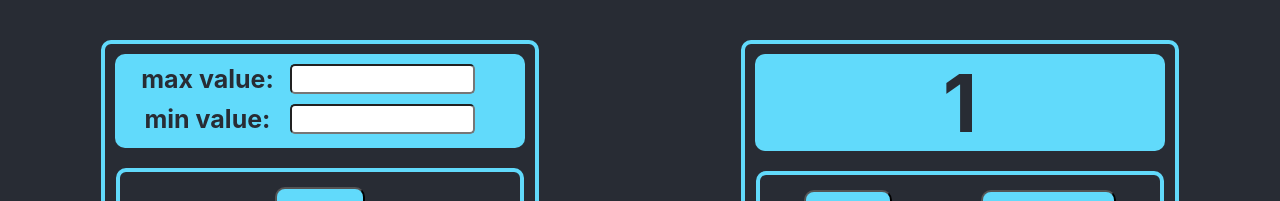
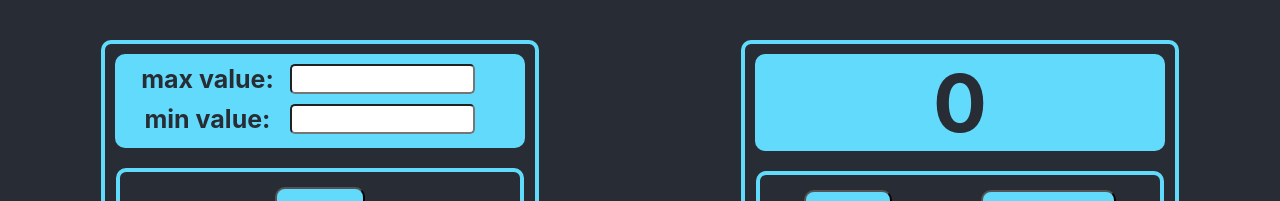
Before and after one commit to Rombeso/counter, a React (Create React App) app: page / in a window 1280 px wide. Shown: the top 201 px of the page. Built offline with nearby package versions, Linux system fonts and the light colour scheme.

Commit message:
Added functionality: min. value move to a counter and to apply when push a button reset.

```diff
--- a/src/App.tsx
+++ b/src/App.tsx
@@ -3,26 +3,27 @@ import './App.css';
 import {Counter} from "./Counter";
 import {Settings} from "./Settings";
 
-type datePropsType = {
-    data: number
-}
 
 function App() {
-    let [date, setDate] = useState(1)
-
-
-    const changeDate = (value: number)=> {
-        let inc = value
-        setDate(inc !== 0 ? date = date + inc : date = 1)
+    let [date, setDate] = useState(0)
+    let [minValue, setMinValue] = useState(0)
+    const changeDate = (minValue: number)=> {
+        setDate(date === minValue ? date = date + 1 : date = minValue)
     }
 
     return (
         <div className="App">
             <header className='App-header'>
-                <Settings />
+                <Settings changeDate={changeDate}
+                          minValue={minValue}
+                          setMinValue={setMinValue}
+                />
                 <Counter
                         date={date}
+                        setDate={setDate}
                         changeDate={changeDate}
+                        minValue={minValue}
+
                     />
             </header>
         </div>
--- a/src/Counter.tsx
+++ b/src/Counter.tsx
@@ -1,19 +1,23 @@
 import React, {useState} from "react";
 import {Button} from "./Components/Button";
 
-type dateTypeProps = {
-    date:number;
-    changeDate:(value: number) => void
+type DateTypeProps = {
+    date:number
+    setDate:(value:number)=>void
+    changeDate: (minValue: any)=>void
+    minValue: any
+}
+export const Counter =(props: DateTypeProps)=> {
 
-}
-export const Counter =(props: dateTypeProps)=> {
-
-    const onClickIncHandler = ()=> {
-        props.changeDate(1)
+    const onClickHandler = ()=> {
+        let newDate = props.date + 1;
+        props.setDate(newDate)
     }
 
-    const onClickResetHandler = ()=> {
-        props.changeDate(0)
+    const onClickReset = () => {
+        props.changeDate(+props.minValue)
+        console.log(props.minValue)
+
     }
 
     return (
@@ -22,10 +26,8 @@ export const Counter =(props: dateTypeProps)=> {
                 <span className={props.date === 5 ? 'error' : ''}>{props.date}</span>
             </div>
             <div className='SquareMin'>
-                {/*<button disabled={props.date === 5} onClick={()=>{onClickIncHandler()} }>inc</button>*/}
-                {/*<button onClick={()=>{onClickResetHandler()}}>reset</button>*/}
-                <Button callBack={onClickIncHandler} name='inc' date={props.date} />
-                <Button name='reset' callBack={onClickResetHandler}/>
+                <Button callBack={onClickHandler} name='inc' date={props.date} />
+                <Button name='reset' callBack={()=>onClickReset()}/>
             </div>
         </div>
     )
--- a/src/Settings.tsx
+++ b/src/Settings.tsx
@@ -1,9 +1,30 @@
-import React from "react";
+import React, {ChangeEvent, useState} from "react";
 import {Button} from "./Components/Button";
 
-export const Settings = () => {
-    const onClickHandler = () => {
-        console.log('Settings!')
+type datePropsType = {
+    changeDate:(minValue: number) => void
+    minValue: any
+    setMinValue:(minValue: any)=> void
+}
+
+export const Settings = (props:datePropsType) => {
+
+
+    let [maxValue, setMaxValue] = useState('0')
+
+    const onClickButton = (minValue:any) => {
+        props.changeDate(+minValue)
+    }
+
+    const onChangeHandlerMin = (e: ChangeEvent<HTMLInputElement>) => {
+        if(e.currentTarget.value) {
+            props.setMinValue(e.currentTarget.value)
+        }
+       }
+    const onChangeHandlerMax = (e: ChangeEvent<HTMLInputElement>) => {
+        if(e.currentTarget.value) {
+            setMaxValue(e.currentTarget.value)
+        }
     }
 
     return (
@@ -11,15 +32,19 @@ export const Settings = () => {
             <div className='SquareMin, SquareMinTop'>
                 <div className='divSettings'>
                     <span className='SpanSettings'>max value:</span>
-                    <input className='InputSettings' type='number'/>
+                    <input className='InputSettings' type='number'
+                           onChange={onChangeHandlerMax}
+                    />
                 </div>
                 <div className='divSettings'>
                     <span className='SpanSettings'>min value:</span>
-                    <input className='InputSettings' type='number'/>
+                    <input className='InputSettings' type='number'
+                           onChange={onChangeHandlerMin}
+                    />
                 </div>
             </div>
             <div className='SquareMin'>
-                <Button name='set' callBack={onClickHandler}/>
+                <Button name='set' callBack={()=>onClickButton(props.minValue)} />
             </div>
         </div>
     )
--- a/src/index.tsx
+++ b/src/index.tsx
@@ -6,7 +6,7 @@ import reportWebVitals from './reportWebVitals';
 
 ReactDOM.render(
   <React.StrictMode>
-    <App />
+    <App  />
   </React.StrictMode>,
   document.getElementById('root')
 );
```
